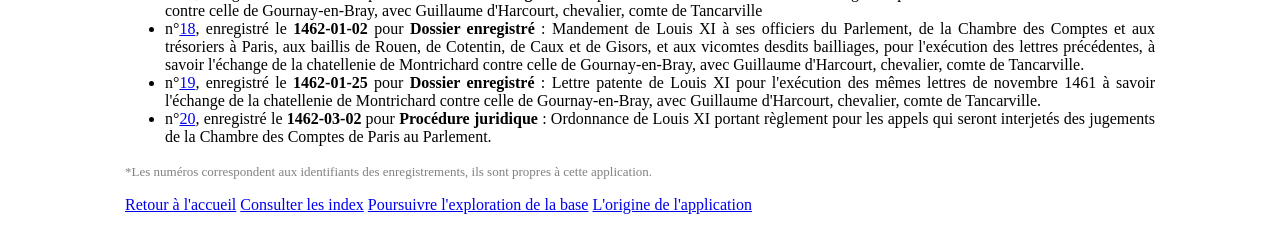
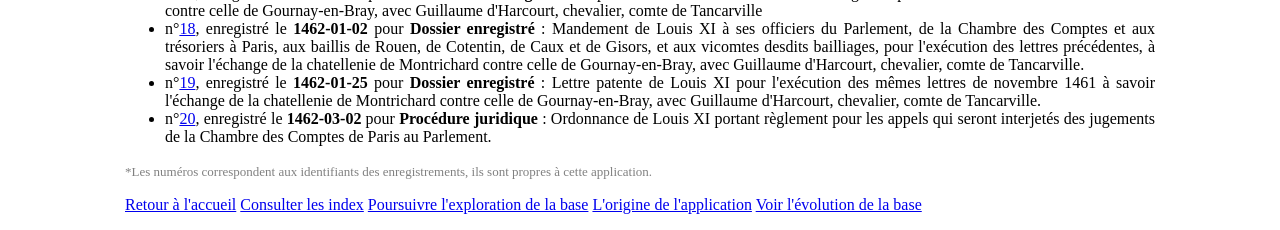
Before and after one commit to Marie-TNAH/Devoir_Python_2021, a Flask app: template Mis en registre !/application/templates/pages/recherche_nature.html in a window 1280 px wide. Shown: the part 864-1094 px from the top of the page. Run offline with Flask 2, Linux system fonts and the light colour scheme; a user stored in the database is signed in; data comes from the database, SQL or seed files in the repository; the template is opened without the code that fills it: values that come from a table or form of the project are taken from there, most other values are stand-ins (such as "Sample title", 1, 10 or a date in 2020).

Commit message:
Update recherche_nature.html

```diff
--- a/Mis en registre !/application/templates/pages/recherche_nature.html
+++ b/Mis en registre !/application/templates/pages/recherche_nature.html
@@ -29,7 +29,7 @@
 
     {% endif %}
 <div>
-    <p><a href="{{url_for('accueil')}}">Retour à l'accueil</a> <a href="{{url_for('index')}}">Consulter les index</a> <a href="{{url_for('decouvrir')}}">Poursuivre l'exploration de la base</a> <a href="{{url_for('presentation')}}">L'origine de l'application</a></p>
+    <p><a href="{{url_for('accueil')}}">Retour à l'accueil</a> <a href="{{url_for('index')}}">Consulter les index</a> <a href="{{url_for('decouvrir')}}">Poursuivre l'exploration de la base</a> <a href="{{url_for('presentation')}}">L'origine de l'application</a> {% if current_user.is_authenticated %}<a href="{{url_for('fonctionnement')}}">Voir l'évolution de la base</a>{% endif %}</p>
 </div>
 </body>
 </html>
```
